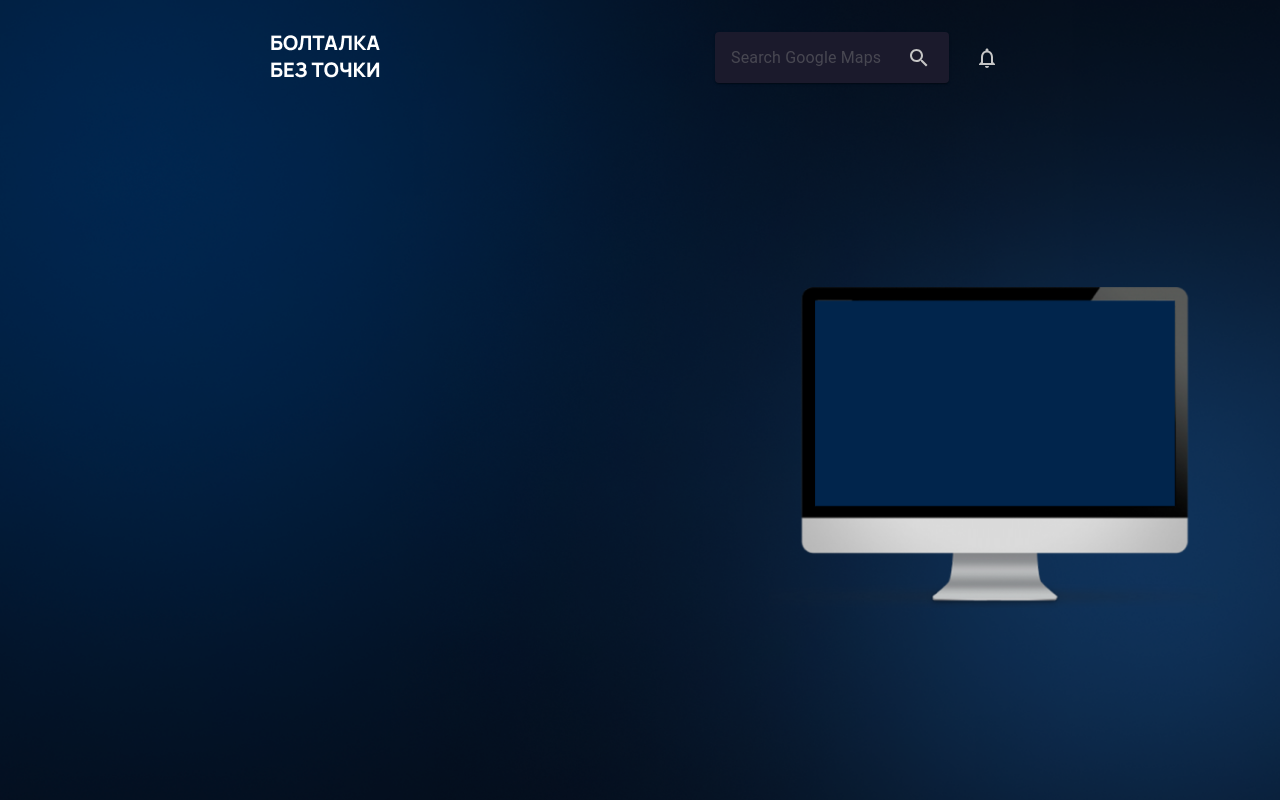
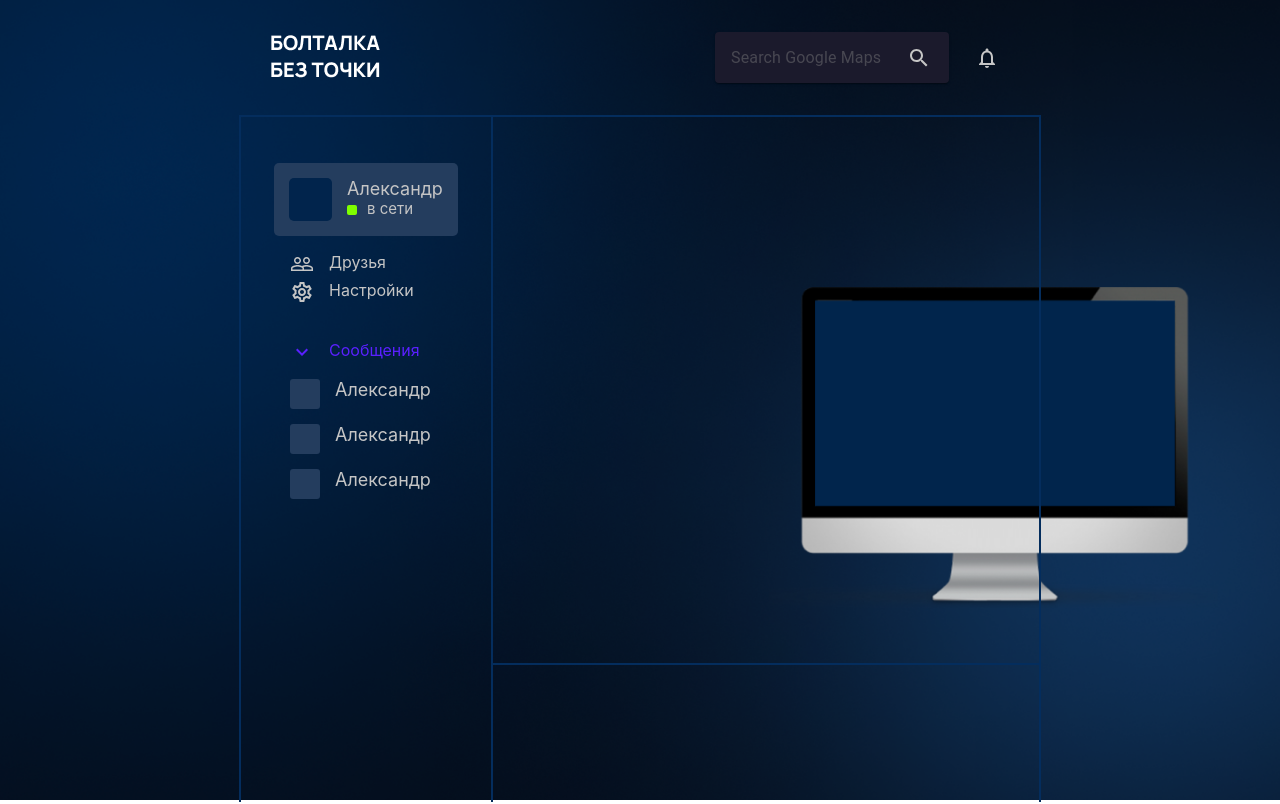
Before and after one commit to Melly5/first-team-shift, a React (Create React App) app: page /chat in a window 1280 px wide. Built offline with nearby package versions, Linux system fonts and the light colour scheme.

Commit message:
fix profile part

```diff
--- a/src/assets/css/global.css
+++ b/src/assets/css/global.css
@@ -1,6 +1,12 @@
 * {
   margin: 0;
   padding: 0;
+}
+
+:root {
+  --border: #042d5d;
+  --lightblue: #243D5E;
+  --text: #C5C5C5;
 }
 
 body {
--- a/src/components/Header/header.css
+++ b/src/components/Header/header.css
@@ -7,7 +7,7 @@
 
 .header.signed {
     padding: 0;
-    border-bottom: #3F51B5;
+    border-bottom: 2px solid var(--border);
 }
 
 .signed-container {
--- a/src/pages/Chat/chat.css
+++ b/src/pages/Chat/chat.css
@@ -1,23 +1,108 @@
 .chatbox {
     display: flex;
     flex-direction: row;
-    height: calc(100% - 47px - 64px);
+    height: calc(100% - 47px - 68px);
 }
 
 .profilebox {
-    width: 35%;
+    width: 25%;
+    padding: 46px 33px 0 33px;
+    border-left: 2px solid var(--border);
+    border-right: 2px solid var(--border);
 }
 
 .dialogbox {
     display: flex;
     flex-direction: column;
-    width: 65%;
+    width: 75%;
+    border-right: 2px solid var(--border);
 }
 
 .message-box {
+    border-bottom: 2px solid var(--border);
     height: 80%;
 }
 
 .send-box {
     height: 20%;
 }
+
+.profile {
+    background-color: var(--lightblue);
+    border-radius: 5px;
+    padding: 15px;
+    display: flex;
+    flex-direction: row;
+}
+
+.profile-photo {
+    width: 43px;
+    height: 43px;
+    background-color: #01244C;
+    border-radius: 5px;
+}
+
+.profile-photo.list {
+    width: 30px;
+    height: 30px;
+    background-color: var(--lightblue);
+    border-radius: 3px;
+}
+
+.profile-info {
+    margin-left: 15px;
+    display: flex;
+    flex-direction: column;
+    color: var(--text);
+}
+
+.status, .options-item,.messages-logo, .messages-item {
+    display: flex;
+    flex-direction: row;
+}
+
+.status-icon {
+    margin-top: 6px;
+    margin-right: 10px;
+    width: 10px;
+    height: 10px;
+    background-color: chartreuse;
+    border-radius: 2px;
+}
+
+.profile-nickname {
+    font-size: 18px;
+}
+
+.status-info {
+    font-size: 15px;
+}
+
+.options, .messages {
+    display: flex;
+    flex-direction: column;
+    padding: 16px;
+}
+
+.option {
+    margin-left: 15px;
+    color: var(--text);
+}
+.messages-item {
+    margin-bottom: 15px;
+}
+
+.message-info {
+    margin-left: 15px;
+    color: #5A20FF;
+}
+
+.messages-logo {
+    margin-bottom: 15px;
+}
+
+.profile-nickname.list {
+    margin-left: 15px;
+    color: var(--text);
+
+}
--- a/src/pages/Chat/chat.js
+++ b/src/pages/Chat/chat.js
@@ -1,7 +1,10 @@
 import React, { useState } from 'react';
 import { TextField,Typography, Stack, Button, IconButton, InputAdornment } from "@mui/material";
 import Header from '../../components/Header/header';
-import "./chat.css"
+import "./chat.css";
+import PeopleOutlineIcon from '@mui/icons-material/PeopleOutline';
+import SettingsOutlinedIcon from '@mui/icons-material/SettingsOutlined';
+import KeyboardArrowDownOutlinedIcon from '@mui/icons-material/KeyboardArrowDownOutlined';
 
 function ChatPage() {
 
@@ -9,7 +12,52 @@ function ChatPage() {
         <div className='mainbox signed'>
             <Header/>
             <div className='chatbox'>
-                <div className='profilebox'></div>
+                <div className='profilebox'>
+                    <div className='profilebox-container'>
+                        <div className='profile'>
+                            <div className='profile-photo'></div>
+                            <div className='profile-info'>
+                                <div className='profile-nickname'>Александр</div>
+                                <div className='status'>
+                                    <div className='status-icon'></div>
+                                    <div className='status-info'>в сети</div>
+                                </div>
+                            </div>
+                        </div>
+                    </div>
+                    <div className='options'>
+                        <div className='options-item'>
+                            <div className='options-icon'>
+                                <PeopleOutlineIcon sx={{ color: "#C5C5C5" }}/>
+                            </div>
+                            <div className='option'>Друзья</div>
+                        </div>
+                        <div className='options-item'>
+                            <div className='options-icon'>
+                                <SettingsOutlinedIcon sx={{ color: "#C5C5C5" }}/>
+                            </div>
+                            <div className='option'>Настройки</div>
+                        </div>
+                    </div>
+                    <div className='messages'>
+                        <div className='messages-logo'>
+                            <KeyboardArrowDownOutlinedIcon sx={{ color: "#5A20FF" }}/>
+                            <div className='message-info'>Сообщения</div>
+                        </div>
+                        <div className='messages-item'>
+                            <div className='profile-photo list'></div>
+                            <div className='profile-nickname list'>Александр</div>
+                        </div>
+                        <div className='messages-item'>
+                            <div className='profile-photo list'></div>
+                            <div className='profile-nickname list'>Александр</div>
+                        </div>
+                        <div className='messages-item'>
+                            <div className='profile-photo list'></div>
+                            <div className='profile-nickname list'>Александр</div>
+                        </div>
+                    </div>
+                </div>
                 <div className='dialogbox'>
                     <div className='message-box'></div>
                     <div className='send-box'></div>
```
